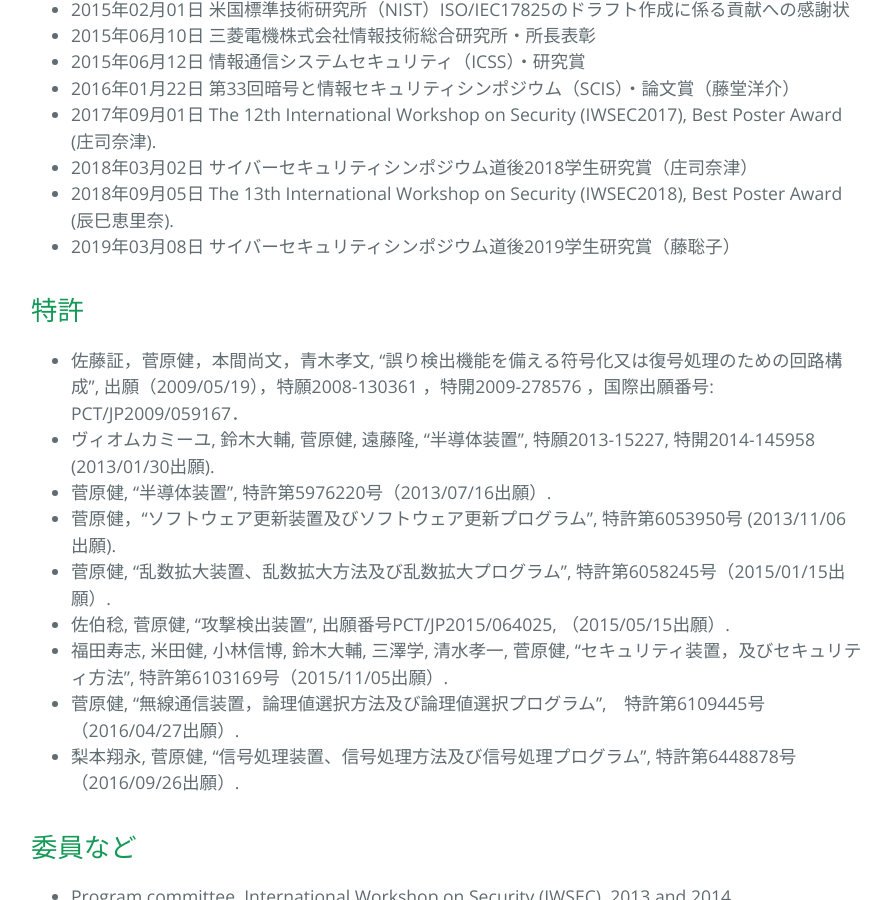
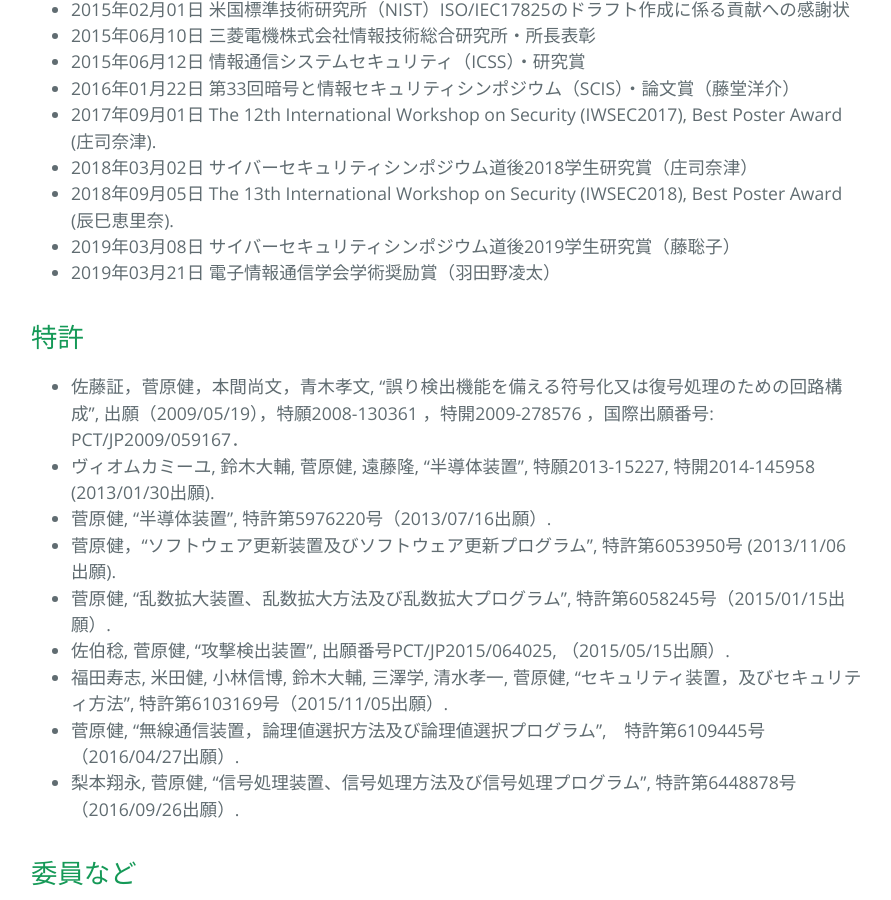
Before and after one commit to sugawara-bbbb/weblab, a Jekyll site: the page built from sugawara.md, in a window 1280 px wide and 900 px high, scrolled down 1867 px. Shown: the whole window, without its empty margins (193-1084 px from the left). Built offline with Jekyll 4.4.1, drawn with Linux system fonts in a browser that asks for light colours; our own code applies the rules of GitHub Pages for plain Markdown files.

Commit message:
受賞を追加

```diff
--- a/sugawara.md
+++ b/sugawara.md
@@ -53,6 +53,7 @@ email：sugawara 後ろに”@uec.ac.jp”を付けて下さい
 - 2018年03月02日 サイバーセキュリティシンポジウム道後2018学生研究賞（庄司奈津）
 - 2018年09月05日 The 13th International Workshop on Security (IWSEC2018), Best Poster Award (辰巳恵里奈).
 - 2019年03月08日 サイバーセキュリティシンポジウム道後2019学生研究賞（藤聡子）
+- 2019年03月21日 電子情報通信学会学術奨励賞（羽田野凌太）
 
 
 ## 特許
```
